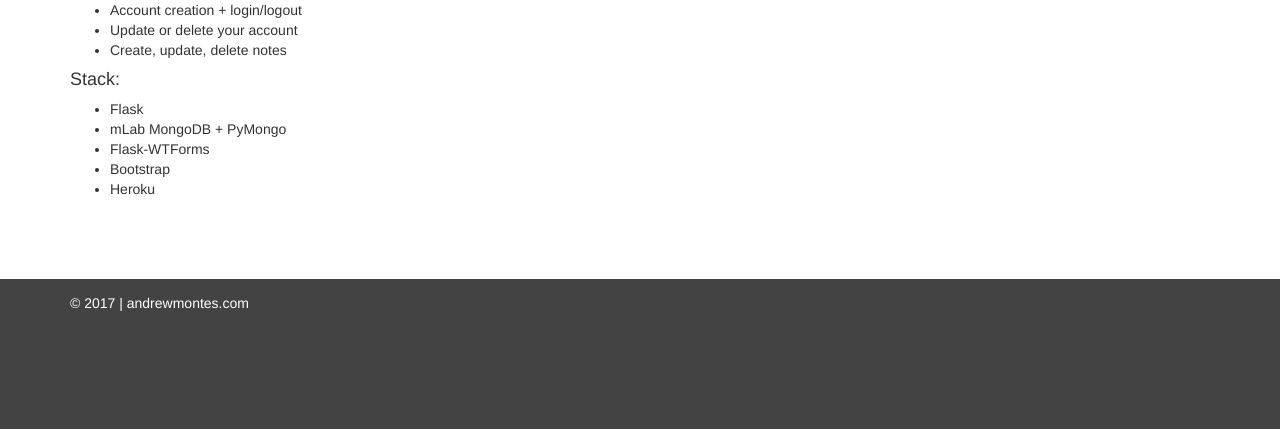
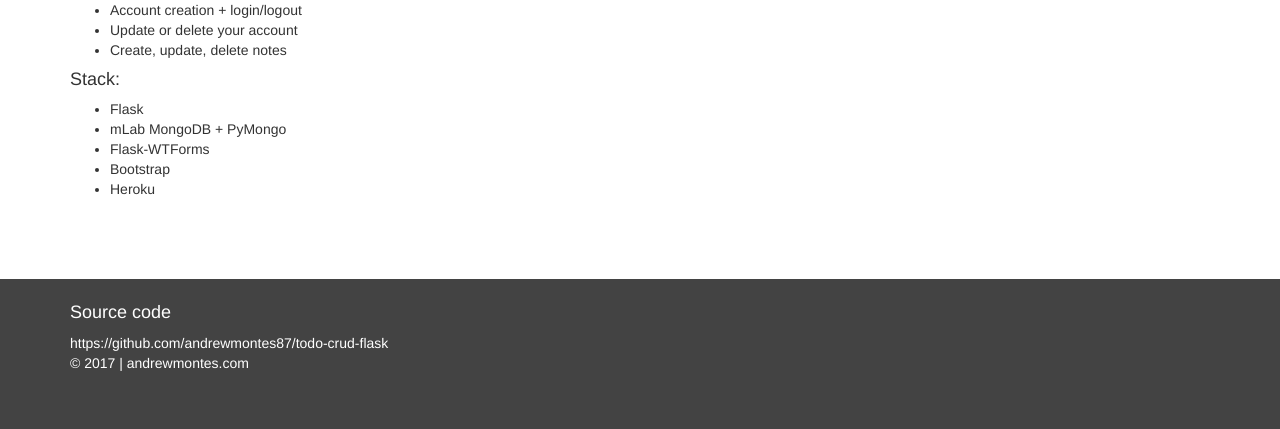
Before and after one commit to eze-fayu/todo_crud_flask, a Flask app: page / in a window 1280 px wide. Shown: the part 406-835 px from the top of the page. Run offline with Flask 2, Linux system fonts and the light colour scheme; some libraries are stand-ins or nearby versions.

Commit message:
updated readme and footer

```diff
--- a/todo_crud_flask/templates/footer.html
+++ b/todo_crud_flask/templates/footer.html
@@ -2,6 +2,10 @@
   <div class="container">
     <div class="row">
       <div class="col-sm-12">
+
+        <h4>Source code</h4>
+        <a href="https://github.com/andrewmontes87/todo-crud-flask" title="https://github.com/andrewmontes87/todo-crud-flask" target="_blank">https://github.com/andrewmontes87/todo-crud-flask</a>
+
         <p>&copy; 2017 | <a href="http://andrewmontes.com" target="_blank" title="andrewmontes.com">andrewmontes.com</a></p>
       </div>
     </div>
```
Also changed, not shown: README.md.
